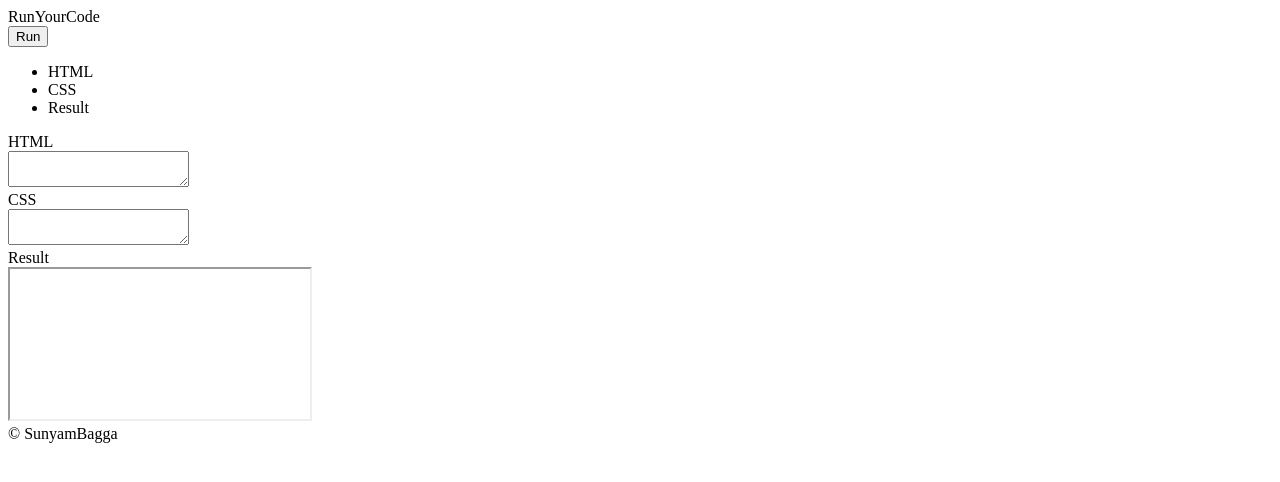
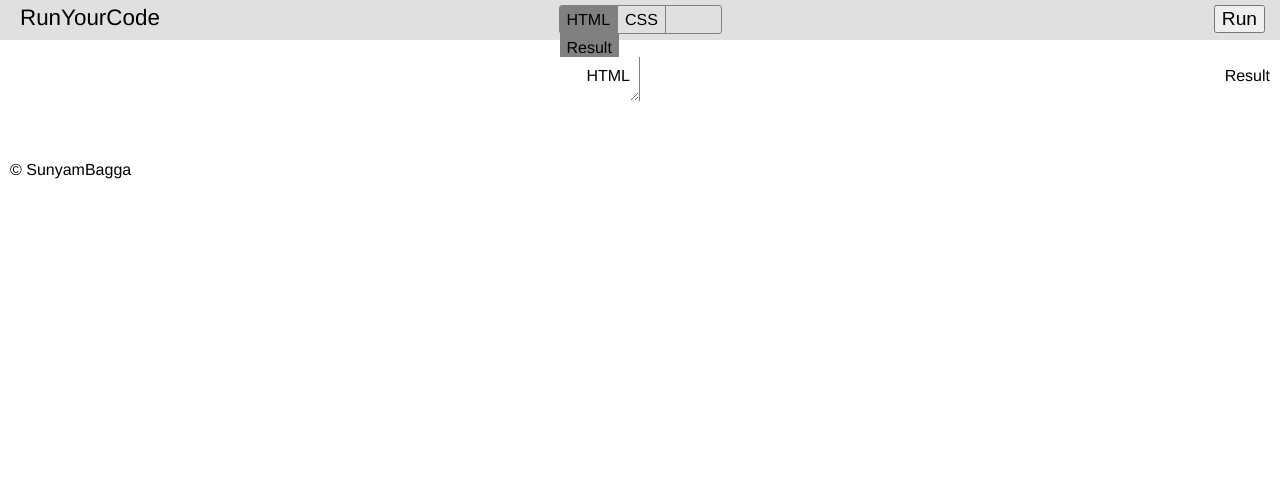
Before and after one commit to sunyam/RunYourCode, a plain HTML site: page index.html in a window 1280 px wide. Drawn offline with Linux system fonts and the light colour scheme.

Commit message:
Styling the webpage

```diff
--- /dev/null
+++ b/CSS/runStyle.css
@@ -0,0 +1,96 @@
+	body {
+		margin:0;
+		padding:0;
+		font-family: "HelveticaNeue-Light", "Helvetica Neue Light", "Helvetica Neue", Helvetica, Arial, "Lucida Grande", sans-serif;
+   		font-weight: 300;
+	}
+
+	#menuBar {
+		background-color:#e0e0e0;
+		width:100%;
+		height:40px;
+		margin:0;
+	}
+
+	#logo {
+		font-size:1.4em;
+		padding:5px 0 0 20px;
+		float:left;
+	}
+
+	#buttonDiv {
+		float:right;
+		padding:5px 15px 0 0;
+	}
+
+	#runButton {
+		font-size:1.2em;
+		cursor:pointer;
+	}
+
+	#toggles {
+		list-style: none;
+		margin:0 auto;
+		width:161px;
+		height:27px;
+		border:1px solid grey;
+		border-radius:3px;
+		padding:0;
+		position:relative;
+		top:5px;
+	}
+
+	#toggles li {
+		float:left;
+		border-right:1px solid grey;
+		padding:5px 7px;
+	}
+
+	.clear {
+		clear:both;
+	}
+
+	.codeContainer {
+		float:left;
+		width:50%;		/* height calculated using JS */
+		position:relative;
+	}
+
+	.codeContainer textarea {
+		width:100%;
+		height:100%;
+		border:none;
+		border-right:1px solid grey;
+		font-family:monotype; /* fixed width font (good for codes) */
+		font-size:90%;
+		padding:5px;
+		/* NICE TRICK */
+		box-sizing:border-box;
+	}
+
+	.codeLabel {
+		position:absolute;
+		right:10px;
+		top:10px;
+	}
+
+	iframe {
+		height:100%;
+		position:relative;
+		left:20px;
+		border:none;
+	}
+
+	#CSSContainer {
+		display:none;
+	}
+
+	.selected {
+		background-color:grey;
+	}
+
+	#copyr {
+		position:relative;
+		bottom:50px;
+		left:10px;
+	}
--- a/index.html
+++ b/index.html
@@ -2,12 +2,16 @@
 <html>
 
 <head>
+
     <title>RunYourCode</title>
     <meta charset="utf-8" />
     <meta http-equiv="Content-type" content="text/html; charset=utf-8" />
     <meta name="viewport" content="width=device-width, initial-scale=1" />
 
     <script type="text/javascript" src="JavaScript/jquery.min.js"></script>
+
+    <link rel="stylesheet" type="text/css" href="CSS/runStyle.css" />
+
 </head>
 
 <body>
```
